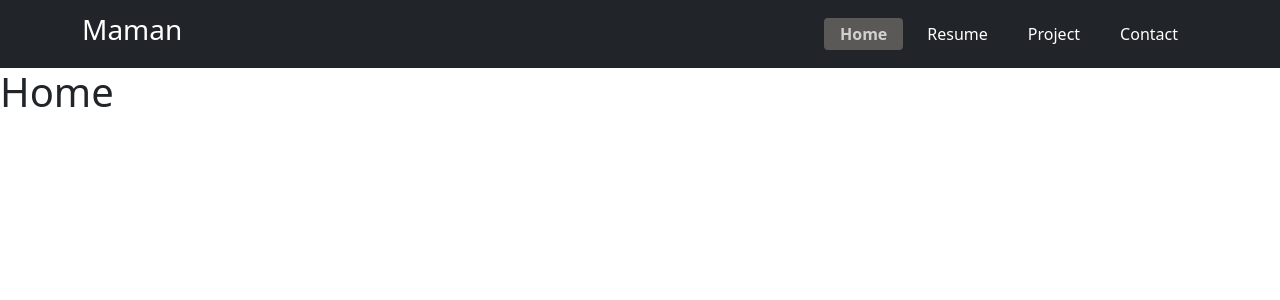
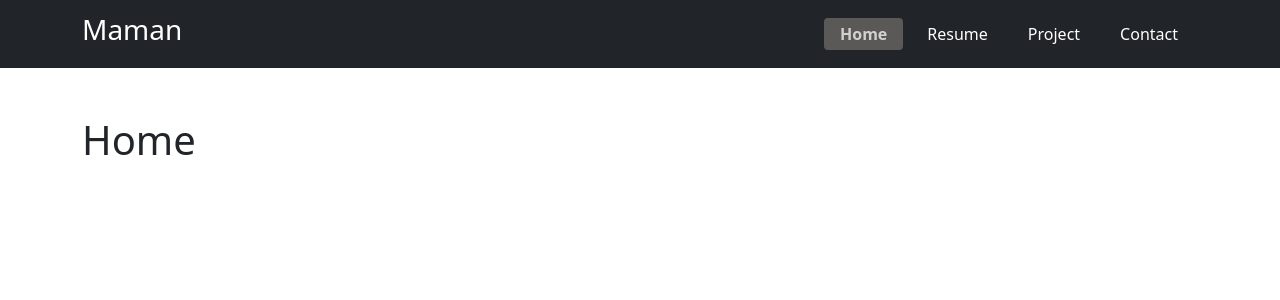
Before and after one commit to mamantube/My-Portfolio-B, a React (Vite) app: page / in a window 1280 px wide. Shown: the top 300 px of the page. Built offline with nearby package versions, Linux system fonts and the light colour scheme.

Commit message:
update navlink and add container on outlet component

```diff
--- a/src/layout/Dashboard.jsx
+++ b/src/layout/Dashboard.jsx
@@ -28,11 +28,7 @@ export default function Dashboard() {
 
           <Navbar.Collapse id="navbar--dashboard" className={openMenu}>
             <Nav className="ms-auto">
-              <NavLink
-                to="/"
-                className=" nav-list"
-                activeclassname="active"
-              >
+              <NavLink to="/" className=" nav-list" activeclassname="active">
                 Home
               </NavLink>
               <NavLink
@@ -61,7 +57,9 @@ export default function Dashboard() {
         </Container>
       </Navbar>
 
-      <Outlet id="dashboard" />
+      <Container className=" my-5">
+        <Outlet id="dashboard" />
+      </Container>
     </nav>
   );
 }
```
